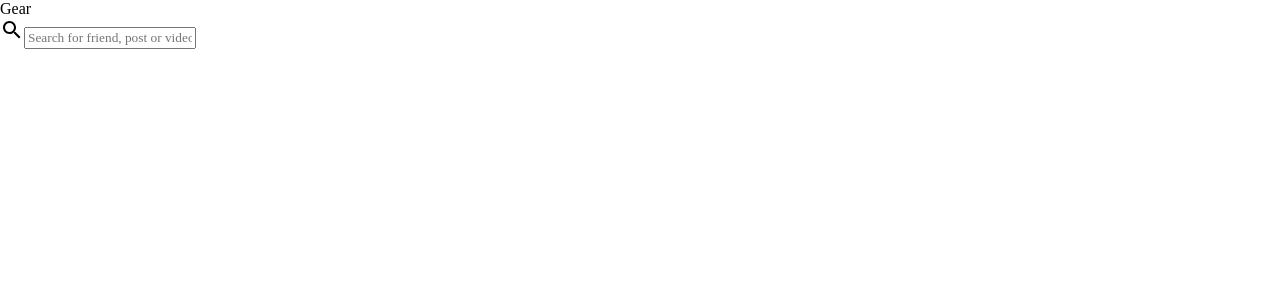
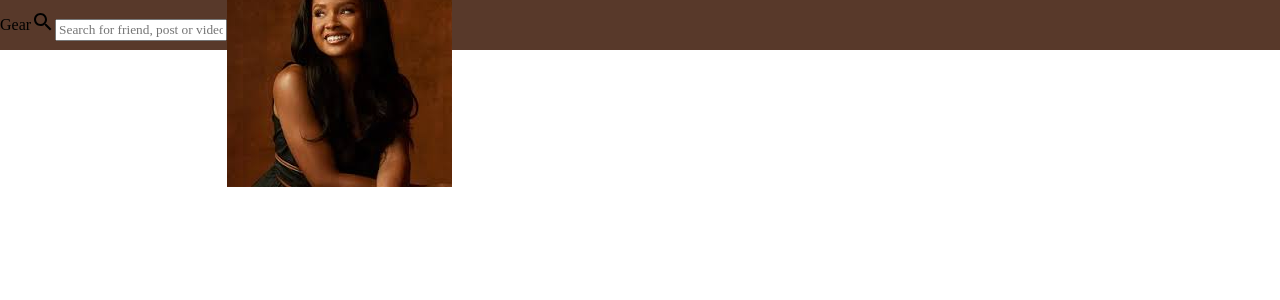
Before and after one commit to Sly-Ry/Monster-Hunter-Hub, a React (Create React App) app: page / in a window 1280 px wide. Shown: the top 300 px of the page. Built offline with nearby package versions, Linux system fonts and the light colour scheme; a web font is replaced by a local one.

Commit message:
added minor styling to topbar center

```diff
--- a/src/components/topbar/Topbar.jsx
+++ b/src/components/topbar/Topbar.jsx
@@ -1,9 +1,9 @@
 import "./topbar.css"
-import { Search } from "@material-ui/icons"
+import { Search, Person, Chat, Notifications } from "@material-ui/icons"
 
 export default function Topbar() {
     return (
-        <div className="topbar-Container">
+        <div className="topbarContainer">
             <div className="topbarLeft">
                 <span className="logo">Gear</span>
             </div>
@@ -14,7 +14,25 @@ export default function Topbar() {
                 </div>
             </div>
             <div className="topbarRight">
-
+                <div className="topbarLinks">
+                    <span className="topbar-Link">Homepage</span>
+                    <span className="topbar-Link">Timeline</span>
+                </div>
+                <div className="topbarIcons">
+                    <div className="topbarIconItem">
+                        <Person />
+                        <span className="topbarIconBadge">1</span>
+                    </div>
+                    <div className="topbarIconItem">
+                        <Chat />
+                        <span className="topbarIconBadge">2</span>
+                    </div>
+                    <div className="topbarIconItem">
+                        <Notifications />
+                        <span className="topbarIconBadge">1</span>
+                    </div>
+                </div>
+                <img src="/assets/person/1.jpg" alt="" className="topbarImage" />
             </div>
         </div>
     );
--- a/src/components/topbar/topbar.css
+++ b/src/components/topbar/topbar.css
@@ -0,0 +1,9 @@
+.topbarContainer{
+    height: 50px;
+    width: 100%;
+    background-color: rgb(88, 57, 42);
+    display: flex;
+    align-items: center;
+    position: sticky;
+    position: 0;
+}
```
